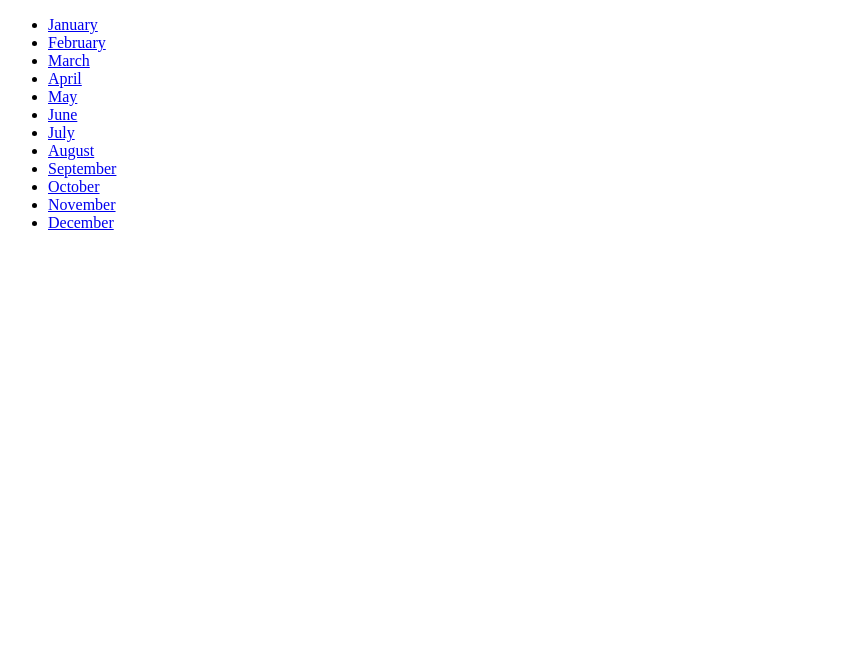
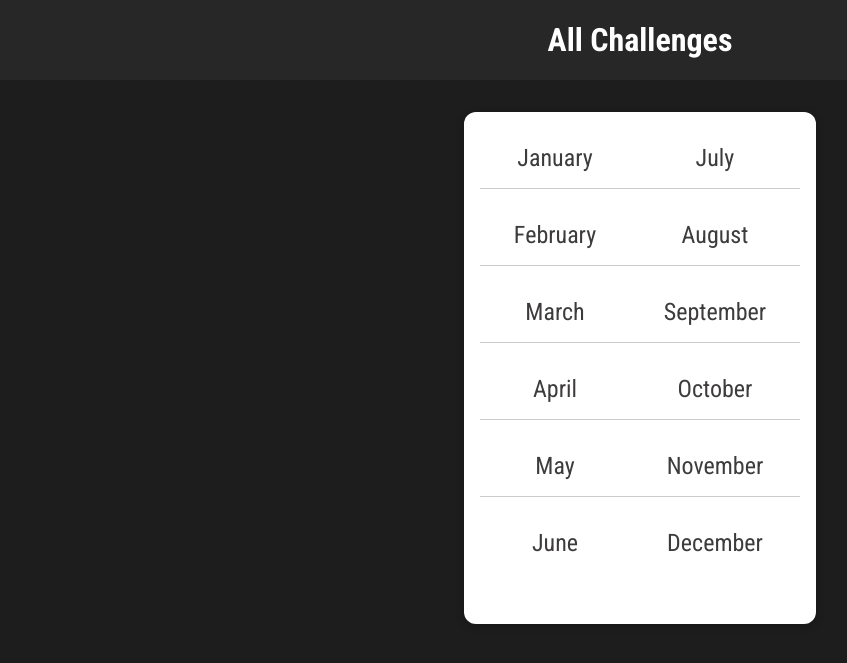
Before and after one commit to odyss3yofk/Django_monthly_challenges, a Django app: page /challenges/ in a window 1280 px wide. Shown: the top 663 px of the page, without its empty margins (0-847 px from the left). Run offline with Django 5.2, Linux system fonts and the light colour scheme.

Commit message:
1st django project , added a bit of style

```diff
--- /dev/null
+++ b/challenges/static/challenges/challenges.css
@@ -0,0 +1,39 @@
+ul {
+    list-style: none;
+    margin: 2rem auto;
+    width: 90%;
+    max-width: 20rem;
+    box-shadow: 0px 2px 8px rgba(0, 0, 0, 0.26);
+    padding: 1rem;
+    border-radius: 12px;
+    display: flex;
+    flex-direction: column;
+    flex-wrap: wrap;
+    height: 30rem;
+    background-color: white;
+}
+
+li {
+
+    margin: 1rem 0;
+    text-align: center;
+    font-size: 1.5rem;
+    border-bottom: 1px solid #ccc;
+    padding-bottom: 1rem;
+}
+
+li a {
+    text-decoration: none;
+    color: #3d3b3b;
+}
+
+li a:hover,
+li a:active {
+
+    color: #7e0154;
+}
+
+li:last-of-type,
+li:nth-of-type(6) {
+    border-bottom: none;
+}
--- /dev/null
+++ b/challenges/static/challenges/includes/header.css
@@ -0,0 +1,25 @@
+header {
+    width: 100%;
+    height: 5rem;
+    background-color: rgb(40, 39, 39);
+}
+
+header nav {
+    width: 100%;
+    height: 100%;
+    display: flex;
+    justify-content: center;
+    align-items: center;
+}
+
+header nav a {
+    color: white;
+    font-size: 2rem;
+    font-weight: bold;
+    text-decoration: none;
+}
+
+header nav a:hover,
+header nav a:active {
+    color: #c03b94;
+}
--- a/challenges/templates/challenges/index.html
+++ b/challenges/templates/challenges/index.html
@@ -1,12 +1,26 @@
 {% extends "base.html" %}
 
+{% load static %}
+
+{% block css_files %}
+
+<link rel="stylesheet" href="{% static "challenges/challenges.css" %}">
+<link rel="stylesheet" href="{% static "challenges/includes/header.css" %}">
+
+{% endblock css_files %}
+
+
+
+
 {% block page_title %}
-All challenges
+    All challenges
 {% endblock %}
 
-{% include "challenges/includes/header.html" %}
 
 {% block content %}
+
+  {% include "challenges/includes/header.html" %}
+
 
       <ul>
         {% for month in months  %}
--- a/monthly_challenges/settings.py
+++ b/monthly_challenges/settings.py
@@ -121,6 +121,10 @@ USE_TZ = True
 
 STATIC_URL = 'static/'
 
+STATICFILES_DIRS = [
+    BASE_DIR / 'static'
+]
+
 # Default primary key field type
 # https://docs.djangoproject.com/en/5.1/ref/settings/#default-auto-field
 
--- /dev/null
+++ b/static/styles.css
@@ -0,0 +1,10 @@
+@import url('https://fonts.googleapis.com/css2?family=Roboto+Condensed:wght@400;700&display=swap');
+
+html {
+    font-family: 'Roboto Condensed', sans-serif;
+}
+
+body {
+    margin: 0;
+    background-color: rgb(30, 29, 29);
+}
--- a/templates/base.html
+++ b/templates/base.html
@@ -1,3 +1,5 @@
+{% load static %}
+
 <!DOCTYPE html>
 
 <html>
@@ -6,16 +8,19 @@
         <meta http-equiv="X-UA-Compatible" content="IE=edge">
         <title>{% block page_title %}My challenges{% endblock %}
         </title>
-        <meta name="description" content="">
-        <meta name="viewport" content="width=device-width, initial-scale=1">
-        <link rel="stylesheet" href="">
+        <link rel="stylesheet" href="{% static "styles.css" %}">
+        {% block css_files %}{% endblock css_files %}
+
     </head>
     <body>
+
+
 
         {% block content %}{% endblock content %}
         {% block challenges %}{% endblock challenges %}
 
 
+
         <script src="" async defer></script>
     </body>
 </html>
```
Also changed, not shown: challenges/static/challenges/challenge.css (added, +27 -0 lines), challenges/templates/challenges/challenge.html (+11 -3 lines).
